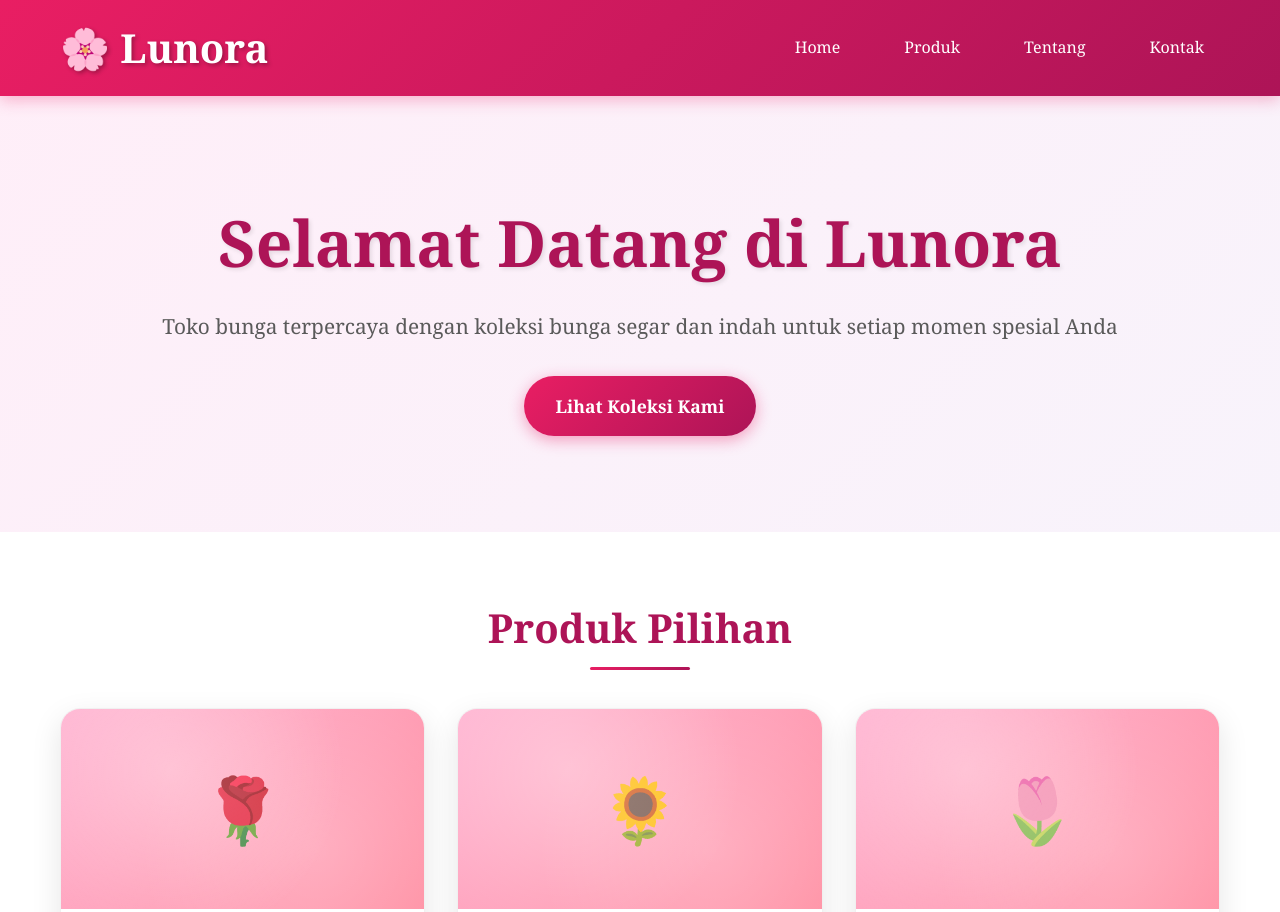
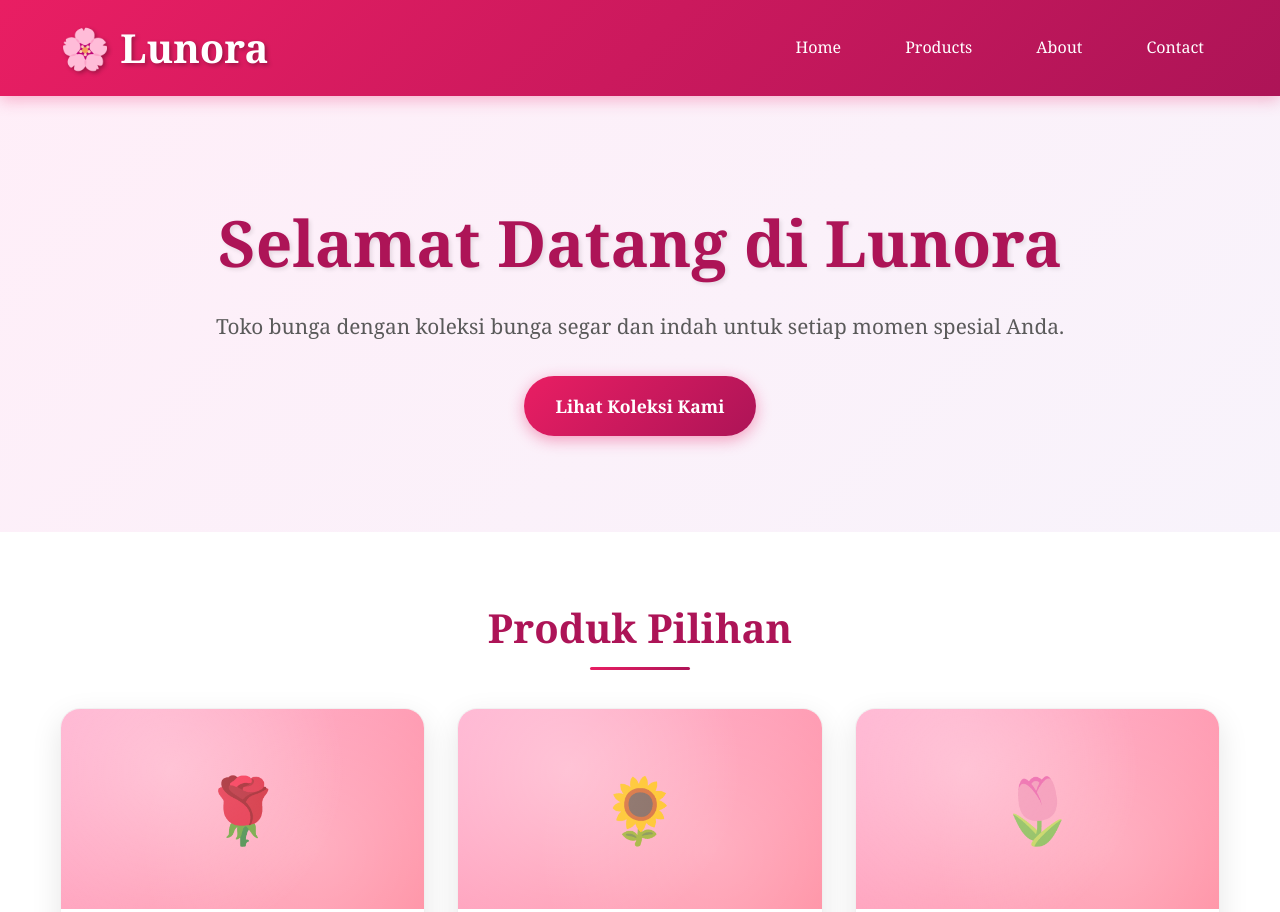
Before and after one commit to Giordani-23/Lunora, a plain HTML site: page index.html in a window 1280 px wide. Shown: the top 912 px of the page. Drawn offline with Linux system fonts and the light colour scheme.

Commit message:
Deskripsi About

```diff
--- a/index.html
+++ b/index.html
@@ -14,9 +14,9 @@
             <div class="logo">🌸 Lunora</div>
             <ul class="nav-links">
                 <li><a href="#home">Home</a></li>
-                <li><a href="#products">Produk</a></li>
-                <li><a href="#about">Tentang</a></li>
-                <li><a href="#contact">Kontak</a></li>
+                <li><a href="#products">Products</a></li>
+                <li><a href="#about">About</a></li>
+                <li><a href="#contact">Contact</a></li>
             </ul>
         </nav>
     </header>
@@ -25,7 +25,7 @@
         <div class="container">
             <div class="hero-content">
                 <h1>Selamat Datang di Lunora</h1>
-                <p>Toko bunga terpercaya dengan koleksi bunga segar dan indah untuk setiap momen spesial Anda</p>
+                <p>Toko bunga dengan koleksi bunga segar dan indah untuk setiap momen spesial Anda. </p>
                 <a href="#products" class="cta-button">Lihat Koleksi Kami</a>
             </div>
         </div>
@@ -98,7 +98,8 @@
                     <p>Dengan tim florist profesional, kami siap membantu Anda menciptakan momen spesial dengan
                         rangkaian bunga yang indah dan bermakna. Dari bouquet romantis hingga dekorasi acara besar,
                         Lunora adalah pilihan terpercaya Anda.</p>
-                    <p>Kepuasan pelanggan adalah prioritas utama kami. Setiap bunga dipilih dengan teliti dan dirangkai
+                    <p>Kami percaya bahwa setiap bunga yang ada tercipta untuk momen paling berharga. Setiap bunga
+                        dipilih dengan teliti dan dirangkai
                         dengan penuh perhatian untuk memastikan kesegaran dan keindahan yang tahan lama.</p>
                 </div>
                 <div class="about-image">
```
